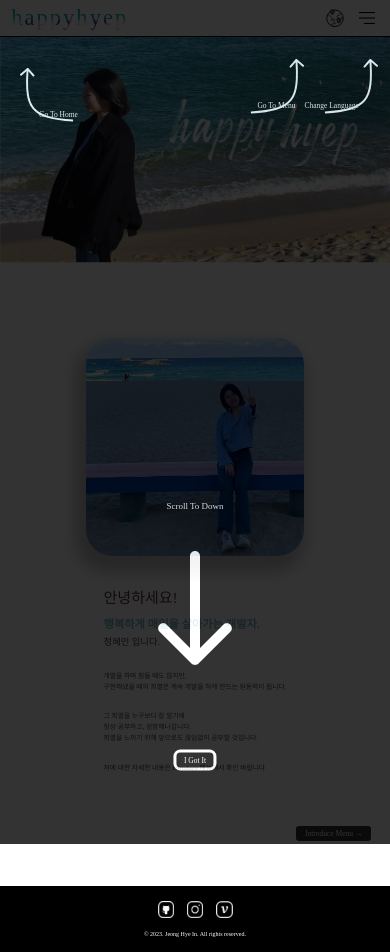
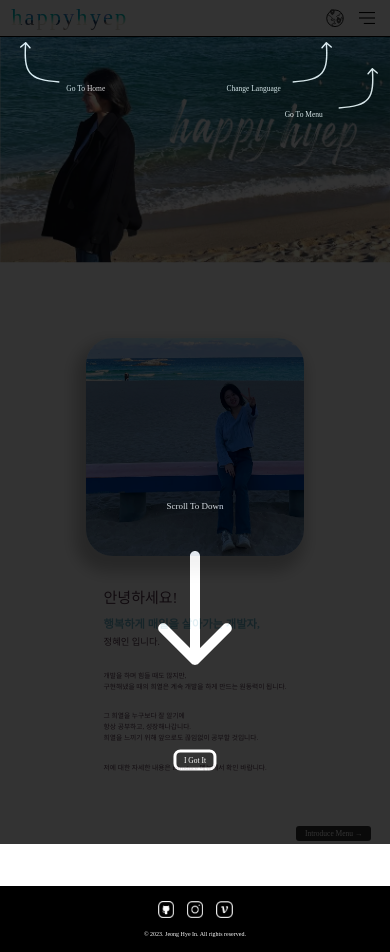
Before and after one commit to happyhyep/portfolio, a React (Create React App) app: page / in a window 390 px wide. Built offline with nearby package versions, Linux system fonts and the light colour scheme; a web font is replaced by a local one.

Commit message:
페이지 가이드 모바일 css 수정

```diff
--- a/src/assets/css/components/pageGuideComponent.scss
+++ b/src/assets/css/components/pageGuideComponent.scss
@@ -83,4 +83,70 @@
 
     cursor: url("/assets/icons/angry.png"), url("/assets/icons/angry.cur"), pointer;
   }
+
+
+  @include mobile {
+    .arrow-left {
+      width: 40px;
+      top: 5%;
+    }
+    .go-to-home {
+      position: fixed;
+      top: 9%;
+      left: 14%;
+    }
+
+    .arrow-menu {
+      width: 40px;
+      top: 7%;
+      right: 3%;
+    }
+    .go-to-menu {
+      top: 11%;
+      left: 75%;
+    }
+
+    .language-menu {
+      width: 40px;
+      top: 5%;
+      right: 15%;
+    }
+    .change-language {
+      position: absolute;
+      top: 9%;
+      right: 26%;
+    }
+  }
+
+  @include min-mobile {
+    .arrow-left {
+      width: 40px;
+      top: 5%;
+    }
+    .go-to-home {
+      top: 10%;
+      left: 17%;
+    }
+
+    .arrow-menu {
+      width: 40px;
+      top: 8%;
+      right: 3%;
+    }
+    .go-to-menu {
+      top: 13%;
+      left: 73%;
+    }
+
+    .language-menu {
+      width: 40px;
+      top: 5%;
+      right: 15%;
+    }
+    .change-language {
+      position: absolute;
+      top: 10%;
+      right: 28%;
+    }
+  }
 }
```
